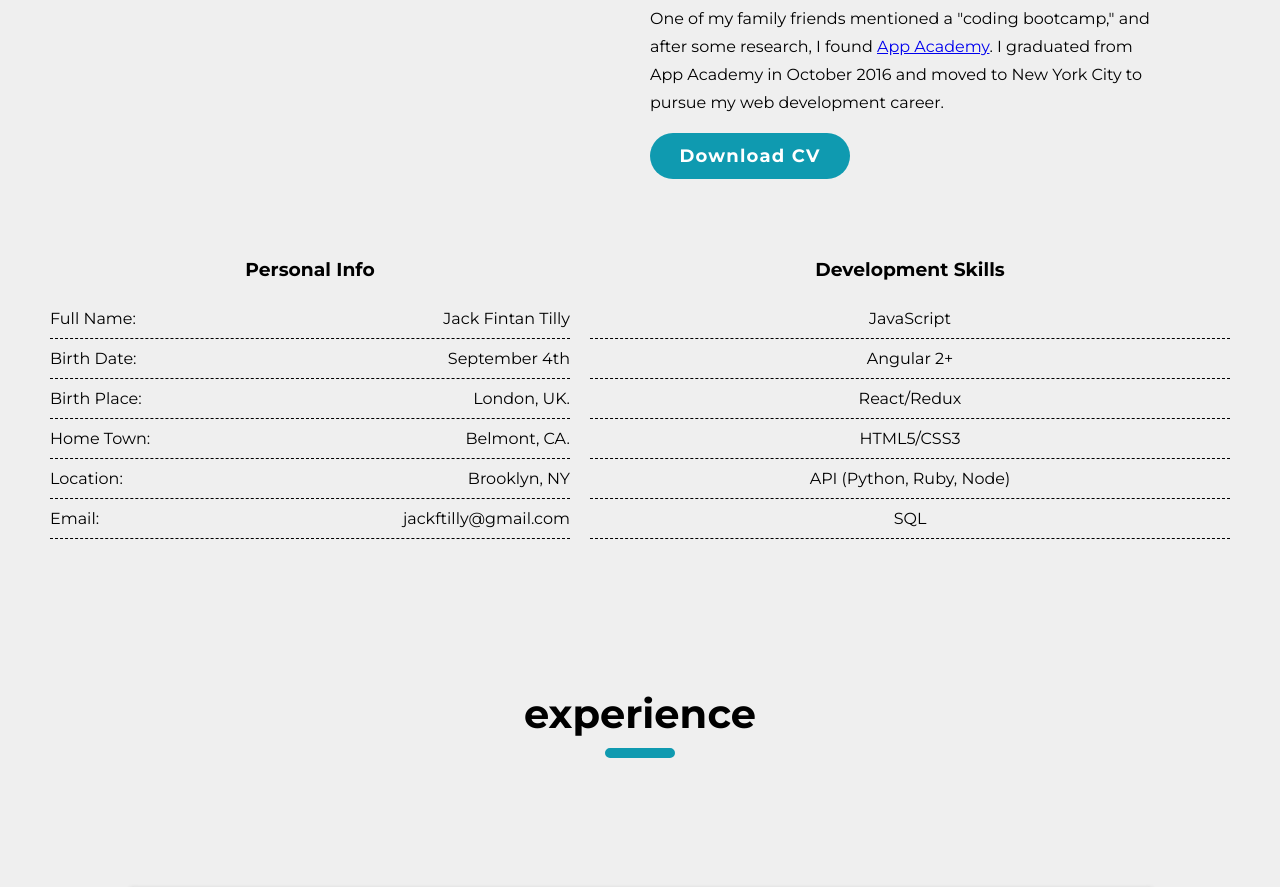
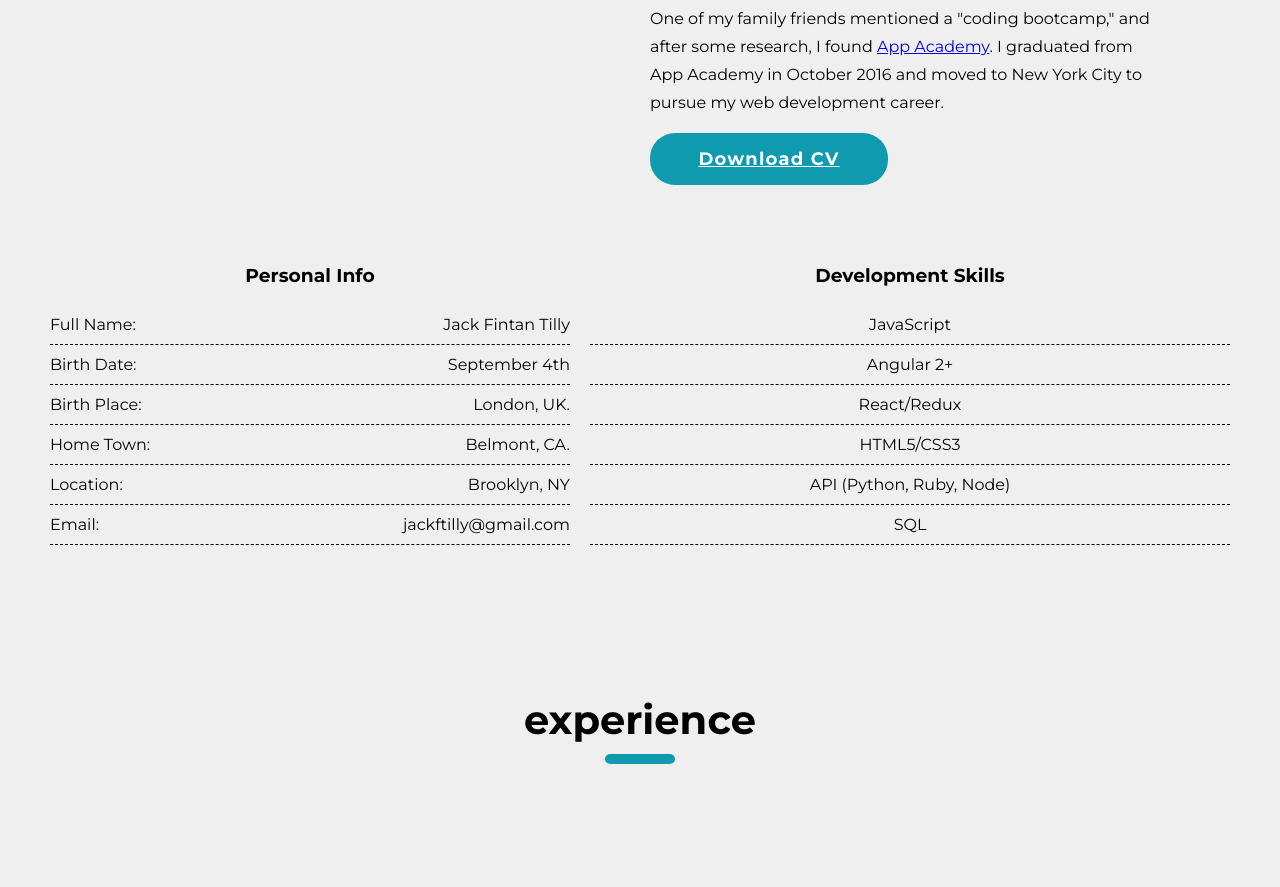
Before and after one commit to jf-t/jacktilly.com, a React (Create React App) app: page / in a window 1280 px wide. Shown: the part 1540-2427 px from the top of the page. Built offline with nearby package versions, Linux system fonts and the light colour scheme.

Commit message:
Changed menu scroll height a little. added download to resume button

```diff
--- a/src/App.js
+++ b/src/App.js
@@ -24,7 +24,7 @@ class App extends Component {
     linkTo (route) {
         let tesNode = ReactDOM.findDOMNode(this.refs[route]).offsetTop;
 
-        tesNode -= 80;
+        tesNode -= 140;
         tesNode += (Math.max(document.documentElement.clientHeight, window.innerHeight || 0));
 
         smoothScroll(tesNode);
--- a/src/components/about/About.css
+++ b/src/components/about/About.css
@@ -84,7 +84,7 @@ body {
     .about .about-story .about-rightside h3 {
       margin: 0;
       font-size: 25px; }
-    .about .about-story .about-rightside button {
+    .about .about-story .about-rightside .download-links a {
       width: 200px;
       text-align: center;
       background: #0f9ab0;
--- a/src/components/about/About.js
+++ b/src/components/about/About.js
@@ -24,9 +24,9 @@ class About extends Component {
                                 <p>One of my family friends mentioned a "coding bootcamp," and after some research, I found <a href="https://www.appacademy.io" target="_blank">App Academy</a>. I graduated from App Academy in October 2016 and moved to New York City to pursue my web development career.</p>
                             </div>
                             <div className="download-links">
-                                <button>
+                                <a href="/public/resume2.pdf" download>
                                     Download CV
-                                </button>
+                                </a>
                             </div>
                         </div>
                     </div>
--- a/src/components/about/About.scss
+++ b/src/components/about/About.scss
@@ -54,7 +54,7 @@
                 font-size: 25px;
             }
 
-            button {
+            .download-links a {
                 @include button;
             }
         }
--- a/src/components/header/Header.css
+++ b/src/components/header/Header.css
@@ -50,3 +50,5 @@
       width: 100%;
       color: #efefef;
       font-size: 55px; }
+      .header .header-content .scroll-icon a {
+        cursor: pointer; }
--- a/src/components/header/Header.scss
+++ b/src/components/header/Header.scss
@@ -84,6 +84,9 @@
             color: #efefef;
             font-size: 55px;
 
+
+            a { cursor: pointer; }
+
             // Add bounce animation to icon to show user to scroll down
         }
     }
```
Also changed, not shown: 1 other file (tests, documents, lock files or other folders).
